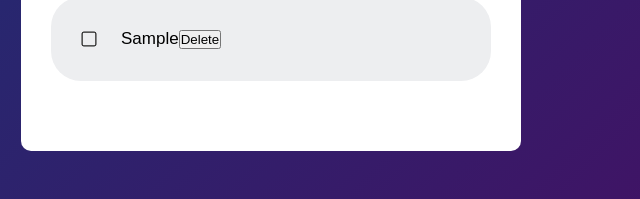
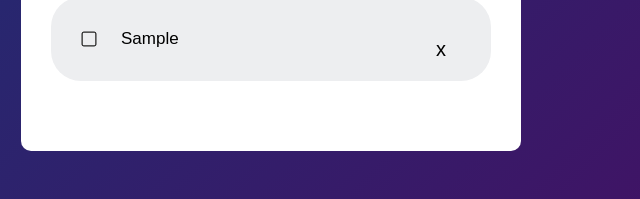
Before and after one commit to devcodingskill/ToDoWebsite, a plain HTML site: page index.html in a window 1280 px wide. Both pictures are taken after typing "Sample" into the empty fields and a click on the button "Add". Shown: the part 315-514 px from the top of the page, 369-1009 px from the left. Drawn offline with Linux system fonts and the light colour scheme.

Commit message:
add function for delete and complete task

```diff
--- a/script.js
+++ b/script.js
@@ -13,9 +13,24 @@ function addTask() {
         outputField.appendChild(li);
         // Create a delete button for the new list item
         let deleteButton = document.createElement('button');
-        deleteButton.innerHTML = "Delete";
+        deleteButton.innerHTML = "x";
         li.appendChild(deleteButton);
     }
     inputField.value = ""; // Clear the input field after adding the task
     inputField.focus(); // Set focus back to the input field
 }
+outputField.addEventListener('click', function(e) {
+    if(e.target.tagName === 'LI') {
+        // Toggle the class of the clicked list item
+        e.target.classList.toggle('check');
+    }
+
+    // Check if the clicked element is a button
+    if (e.target.tagName === 'BUTTON') {
+        // Remove the list item when the delete button is clicked
+        let li = e.target.parentNode;
+        outputField.removeChild(li);
+    }
+}
+
+);
--- a/style.css
+++ b/style.css
@@ -103,3 +103,21 @@
     background-image: url(images/checked.svg);
 
 }
+.todo-items ul button{
+    background:transparent;
+    border: none;
+    outline: none;
+    position: absolute;
+    right: 10px;
+    top: 12px;
+    cursor: pointer;
+    font-style: bold;
+    font-size: 20px;
+    border-radius: 50%;
+    width: 40px;
+    height: 40px;
+
+}
+.todo-items ul button:hover{
+    background-color: #bbcdf2;
+}
```
